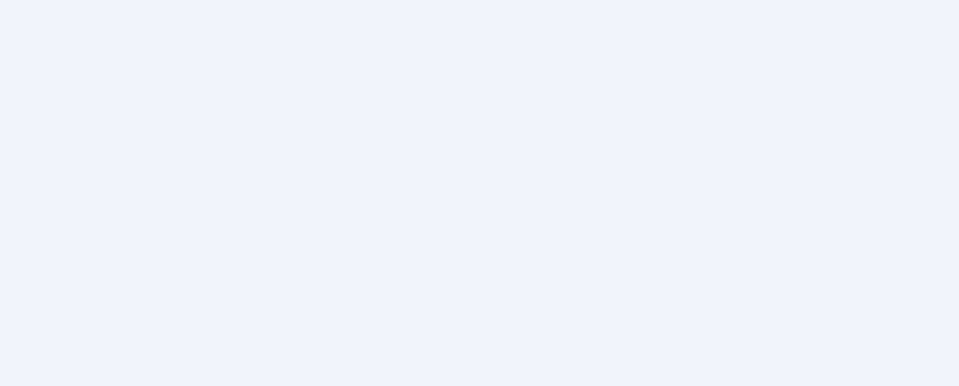
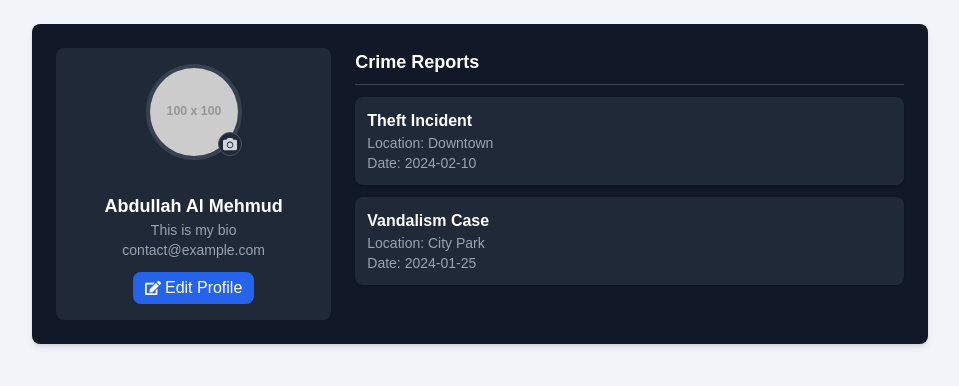
Before and after one commit to Tanvir1407/Crime-reporting, a React (Vite) app: page /userProfile in a window 1280 px wide. Before the commit this address had no page. Shown: the top 386 px of the page, without its empty margins (160-1119 px from the left). Built offline with nearby package versions, Linux system fonts and the light colour scheme; a web font is replaced by a local one.

Commit message:
added user profile picture

```diff
--- a/src/App.jsx
+++ b/src/App.jsx
@@ -1,11 +1,13 @@
 import { BrowserRouter as Router, Routes, Route } from "react-router-dom";
 import Home from "./components/LandingPage/Home";
+import UserProfile from "./components/UserProfile/UserProfile";
 
 const App = () => {
   return (
     <Router>
       <Routes>
         <Route path="/" element={<Home></Home>} />
+        <Route path="/userProfile" element={<UserProfile />} />
       </Routes>
     </Router>
   );
--- /dev/null
+++ b/src/components/UserProfile/UserProfile.jsx
@@ -0,0 +1,107 @@
+import { useState } from "react";
+import { FaEdit, FaCamera } from "react-icons/fa";
+import { Form, Input, Button, Upload } from "antd";
+
+const UserProfile = () => {
+  const [profileImage, setProfileImage] = useState(
+    "https://via.placeholder.com/100"
+  );
+  const [bio, setBio] = useState("This is my bio");
+  const [name, setName] = useState("Abdullah Al Mehmud");
+  const [contact, setContact] = useState("contact@example.com");
+  const [isEditing, setIsEditing] = useState(false);
+  const [form] = Form.useForm();
+
+  const [crimeReports, setCrimeReports] = useState([
+    { title: "Theft Incident", location: "Downtown", date: "2024-02-10" },
+    { title: "Vandalism Case", location: "City Park", date: "2024-01-25" },
+  ]);
+
+  const handleEditClick = () => {
+    setIsEditing(true);
+    form.setFieldsValue({ name, bio, contact });
+  };
+
+  const handleFormSubmit = (values) => {
+    setBio(values.bio);
+    setContact(values.contact);
+    setIsEditing(false);
+  };
+
+  const handleImageUpload = (info) => {
+    if (info.file.status === "done") {
+      const url = URL.createObjectURL(info.file.originFileObj);
+      setProfileImage(url);
+    }
+  };
+
+  return (
+    <div className="max-w-4xl mx-auto bg-gray-900 text-white rounded-lg shadow-md p-6 my-6 flex gap-6">
+      {/* Left Side - Profile Section */}
+      <div className="w-1/3 flex flex-col items-center bg-gray-800 p-4 rounded-lg">
+        <div className="relative">
+          <img
+            src={profileImage}
+            alt="Profile"
+            className="w-24 h-24 rounded-full border-4 border-gray-700"
+          />
+          <Upload
+            showUploadList={false}
+            beforeUpload={() => false}
+            onChange={handleImageUpload}>
+            <button className="absolute bottom-7 right-0 bg-gray-800 p-1 rounded-full border border-gray-600">
+              <FaCamera className="text-gray-300" />
+            </button>
+          </Upload>
+        </div>
+        {!isEditing ? (
+          <>
+            <h2 className="mt-2 text-lg font-bold">{name}</h2>
+            <p className="text-gray-400 text-sm text-center">{bio}</p>
+            <p className="text-gray-400 text-sm">{contact}</p>
+            <button
+              onClick={handleEditClick}
+              className="mt-3 flex items-center gap-1 bg-blue-600 px-3 py-1 rounded-lg hover:bg-blue-700">
+              <FaEdit /> <span>Edit Profile</span>
+            </button>
+          </>
+        ) : (
+          <Form form={form} onFinish={handleFormSubmit} className="w-full mt-3">
+            <Form.Item name="name">
+              <Input />
+            </Form.Item>
+            <Form.Item name="bio">
+              <Input.TextArea rows={2} />
+            </Form.Item>
+            <Form.Item name="contact">
+              <Input />
+            </Form.Item>
+            <Button type="primary" htmlType="submit" className="w-full mt-2">
+              Save
+            </Button>
+          </Form>
+        )}
+      </div>
+
+      {/* Right Side - Crime Reports Section */}
+      <div className="w-2/3">
+        <h3 className="text-lg font-semibold border-b border-gray-700 pb-2">
+          Crime Reports
+        </h3>
+        <ul className="mt-3 space-y-3">
+          {crimeReports.map((report, index) => (
+            <li key={index} className="bg-gray-800 p-3 rounded-lg shadow">
+              <h4 className="font-bold">{report.title}</h4>
+              <p className="text-sm text-gray-400">
+                Location: {report.location}
+              </p>
+              <p className="text-sm text-gray-400">Date: {report.date}</p>
+            </li>
+          ))}
+        </ul>
+      </div>
+    </div>
+  );
+};
+
+export default UserProfile;
```
